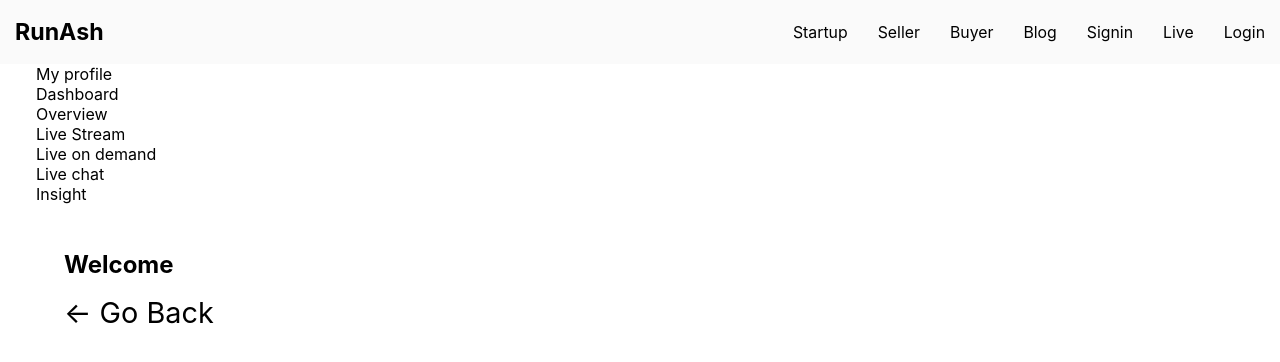
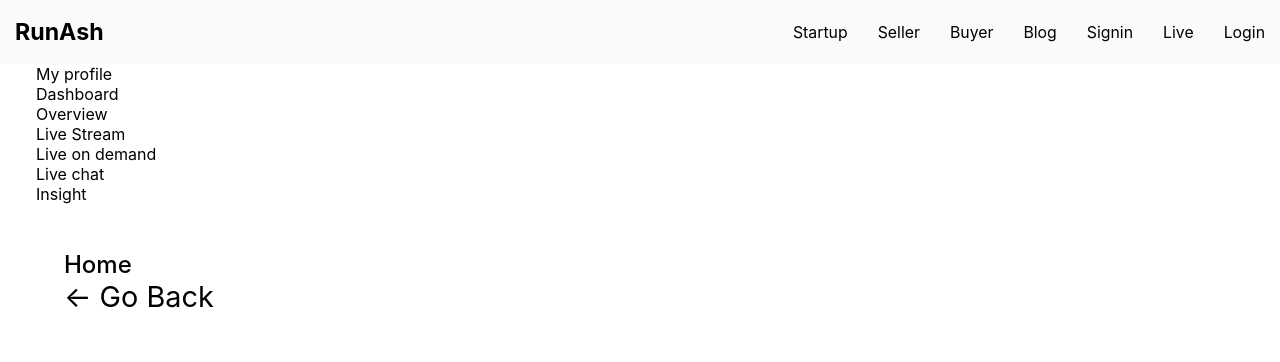
Before and after one commit to rammurmu/next, a Next.js app: page /dashboard in a window 1280 px wide. Shown: the top 362 px of the page. Built offline with nearby package versions, Linux system fonts and the light colour scheme.

Commit message:
Update dashboard.js

```diff
--- a/pages/dashboard.js
+++ b/pages/dashboard.js
@@ -6,7 +6,7 @@ import Link from 'next/link'
 
 export default function Dashboard() {
   return (
-          <div className={styles.fullwidth}>
+        <div className={styles.fullwidth}>
           <div className={styles.nav}>
           <ul>
            <li>
@@ -47,7 +47,7 @@ export default function Dashboard() {
         </ul>
         </div>
         <main className={styles.main}>
-        <h1>Welcome</h1>
+        <span className={styles.heading}>Home</span>
 
 
 
```
